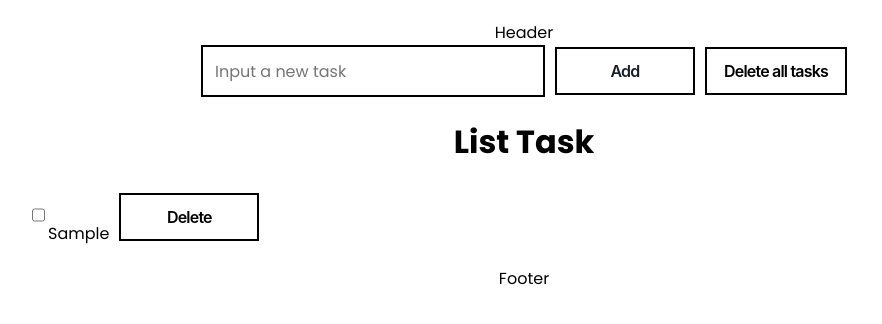
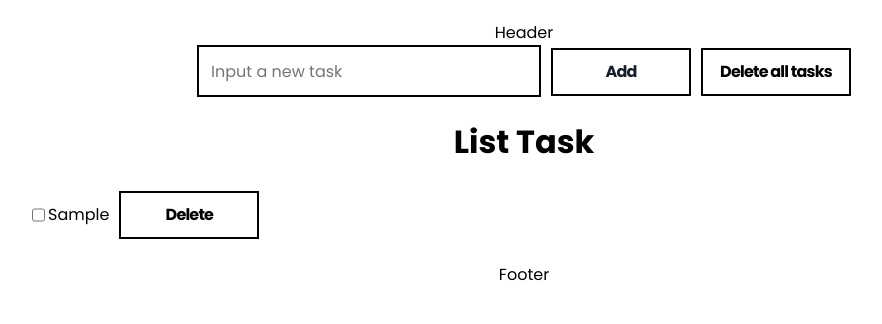
Before and after one commit to vhuy257/nextjs-mongodb, a Next.js app: page / in a window 1280 px wide. Both pictures are taken after typing "Sample" into the empty fields and a click on the button "Add". Shown: the top 324 px of the page, without its empty margins (116-998 px from the left). Built offline with nearby package versions, Linux system fonts and the light colour scheme; no server answers; the database is empty.

Commit message:
Fix checkbox

```diff
--- a/components/tasks/ListTask.js
+++ b/components/tasks/ListTask.js
@@ -32,8 +32,8 @@ const ListTask = ({tasks}) => {
                 {
                     tasks.map((item, key) => (
                         <li className={`${styles.taskList} item--${item._id}`} key={key}>
-                            <label className="form-control" id={`checkbox__${item._id}`} htmlFor={`checkbox__${item._id}`}>
-                                <input type="checkbox" name={`checkbox__${item._id}`} checked={item.isComplete} onChange={(e) => {updateStatus(e, item._id)}}/>
+                            <input type="checkbox" name={`checkbox__${item._id}`} id={`checkbox__${item._id}`}  checked={item.isComplete} onChange={(e) => {updateStatus(e, item._id)}}/>
+                            <label className="form-control" htmlFor={`checkbox__${item._id}`}>
                                 {item.summary}
                             </label>
                             <button className={styles.btnDelete} onClick={() => {deleteTask(item._id)}}>Delete</button>
--- a/pages/global.css
+++ b/pages/global.css
@@ -27,7 +27,7 @@ button {
     cursor: pointer;
     display: inline-flex;
     fill: #000;
-    font-family: Inter,sans-serif;
+    font-family: 'Poppins', sans-serif;
     font-size: 16px;
     font-weight: 600;
     height: 48px;
```
